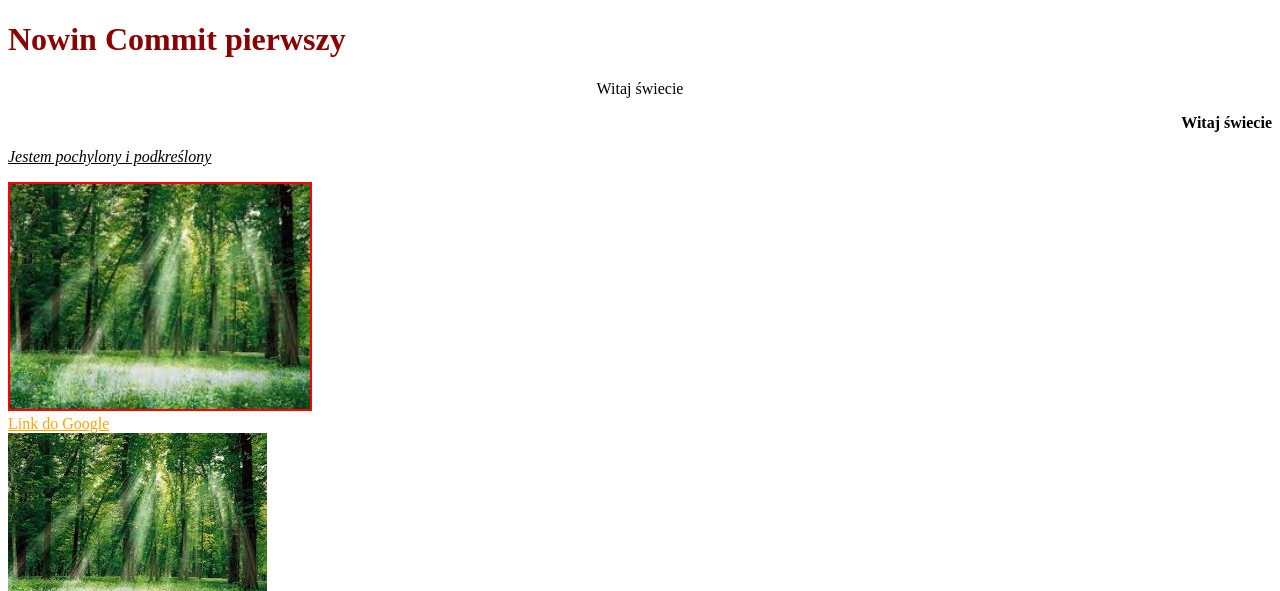
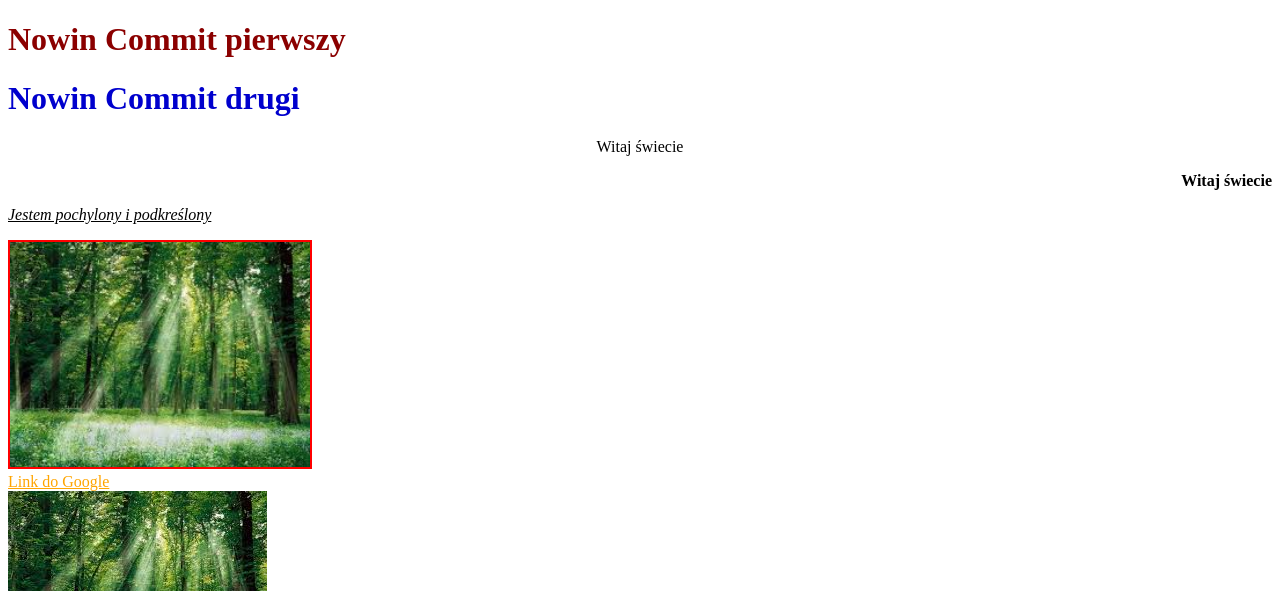
Before and after one commit to kowal1738/Strona-testowa, a plain HTML site: page zajecia1/cwiczenia/index.html in a window 1280 px wide. Shown: the top 591 px of the page. Drawn offline with Linux system fonts and the light colour scheme.

Commit message:
zmiana koloru

```diff
--- a/zajecia1/cwiczenia/index.html
+++ b/zajecia1/cwiczenia/index.html
@@ -36,6 +36,10 @@
 				color: darkred;
 				font-weight: bold;
 			}
+			h1.blue {
+				color: mediumblue;
+				font-weight: bold;
+			}
 
 		</style>
 
@@ -45,6 +49,7 @@
 		<!-- Commity do nauki gita -->
 		<h1 class="red">Nowin Commit pierwszy</h1>
 
+		<h1 class="blue">Nowin Commit drugi</h1>
 
 		<!-- akapit wycentrowany -->
 		<p align="center">Witaj świecie</p>
```
